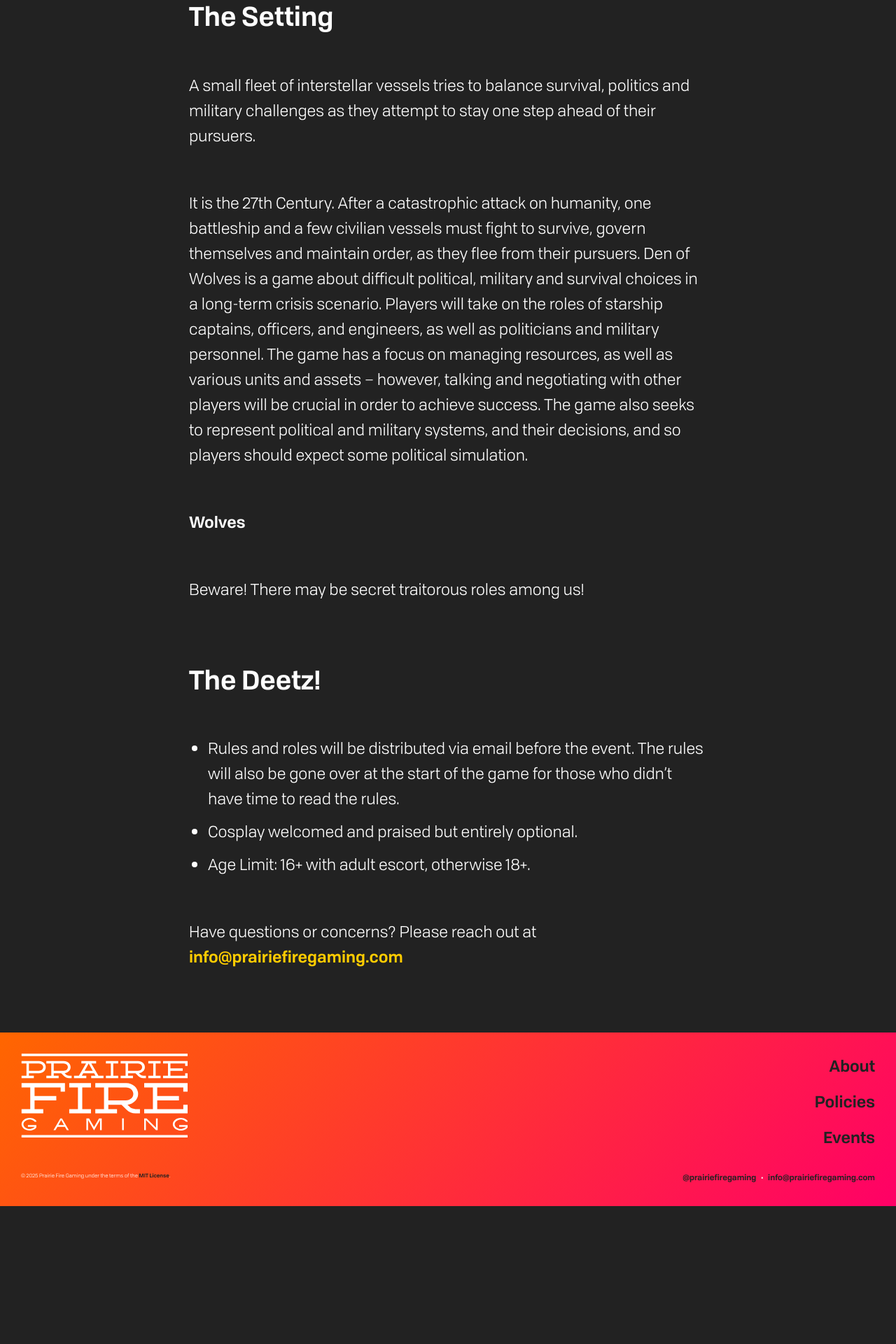
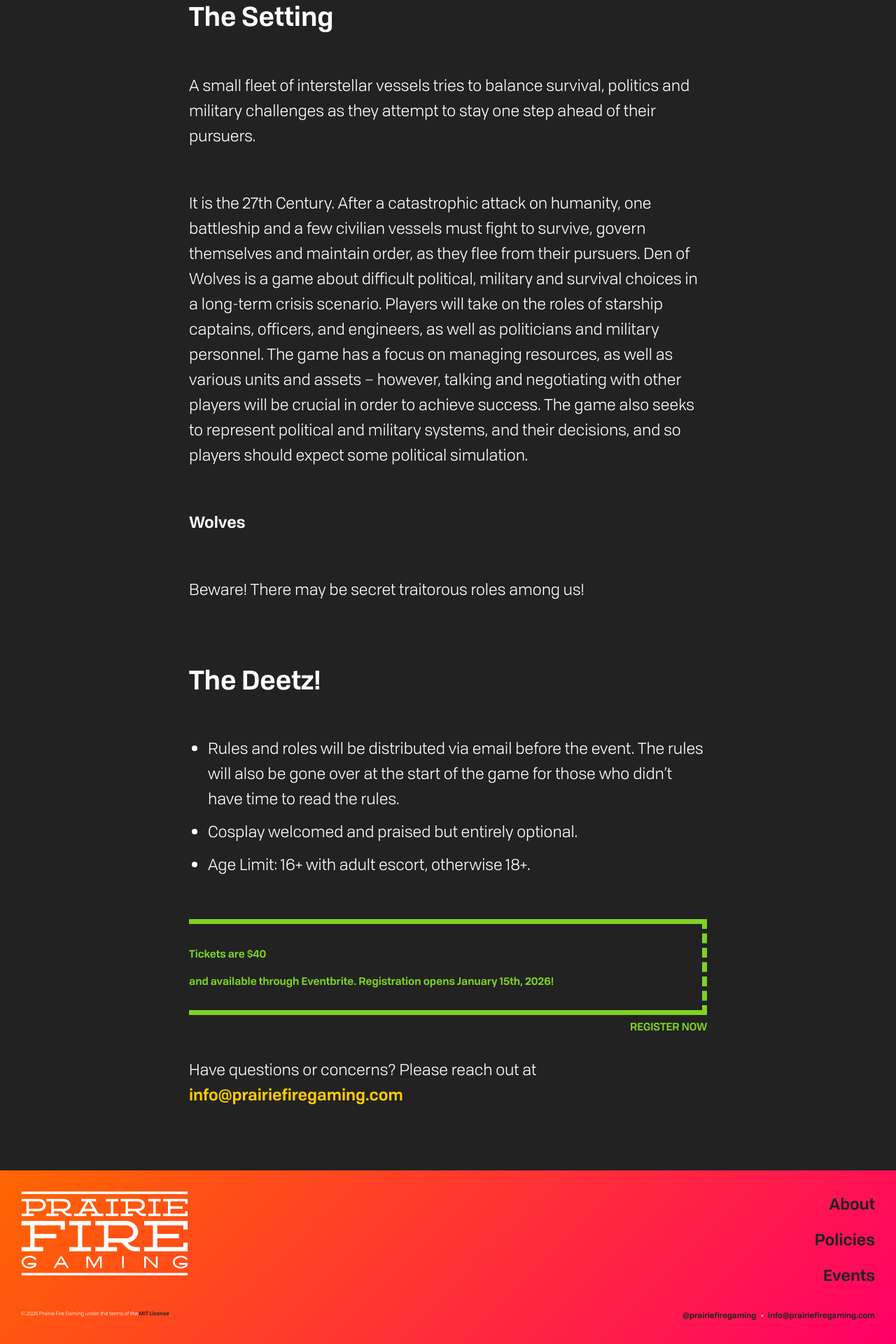
Before and after one commit to jedlimke/prairiefiregaming.com, a Jekyll site: the page built from megagames/den-of-wolves.md, in a window 1280 px wide. Shown: the part 1963-3883 px from the top of the page at 70% size. Built offline with Jekyll 4.4.1, drawn with Linux system fonts in a browser that asks for light colours; before the commit the page ends 3686 px from its top, so only the background shows below that.

Commit message:
Adjustments for iOS border bug :(

```diff
--- a/_sass/base.scss
+++ b/_sass/base.scss
@@ -373,10 +373,16 @@
 	border-right: dashed 0.5em var(--brand-yellow);
 	padding-right: var(--spacing-unit);
 	position: relative;
+	box-sizing: border-box;
 
 	display: flex;
 	flex-direction: column;
 	gap: calc(var(--spacing-unit) / 2);
+
+	// Hide dashed border on iOS Safari (where it doesn't render properly)
+	@supports (-webkit-touch-callout: none) {
+		border-right: none;
+	}
 
 	// Label positioned outside the box (uses data-label attribute or defaults to "SUMMARY")
 	&::before {
@@ -390,8 +396,14 @@
 		color: inherit;
 		white-space: nowrap;
 		text-transform: uppercase;
+		z-index: 1;
 
 		font-size: 1em;
+
+		// Adjust position on iOS Safari (no dashed border to account for)
+		@supports (-webkit-touch-callout: none) {
+			right: 0;
+		}
 	}
 
 	// Default to "SUMMARY" if no data-label attribute
@@ -410,6 +422,16 @@
 
 	* {
 		margin: 0;
+	}
+
+	// When the entire callout is a link
+	&:is(a) {
+		text-decoration: none;
+		transition: all 0.2s ease;
+
+		&:hover {
+			transform: translateX(0.5em);
+		}
 	}
 
 	// ========================================
--- a/megagames/den-of-wolves.md
+++ b/megagames/den-of-wolves.md
@@ -33,4 +33,10 @@
 - Cosplay welcomed and praised but entirely optional.
 - Age Limit: 16+ with adult escort, otherwise 18+.
 
+{::nomarkdown}
+<a href="https://www.eventbrite.com" class="callout cta" data-label="Register Now">
+<strong>Tickets are $40</strong> and available through Eventbrite. Registration opens January 15th, 2026!
+</a>
+{:/nomarkdown}
+
 Have questions or concerns? Please reach out at [info@prairiefiregaming.com](mailto:info@prairiefiregaming.com)
```
Also changed, not shown: policies/accessibility.md (+1 -1 lines).
